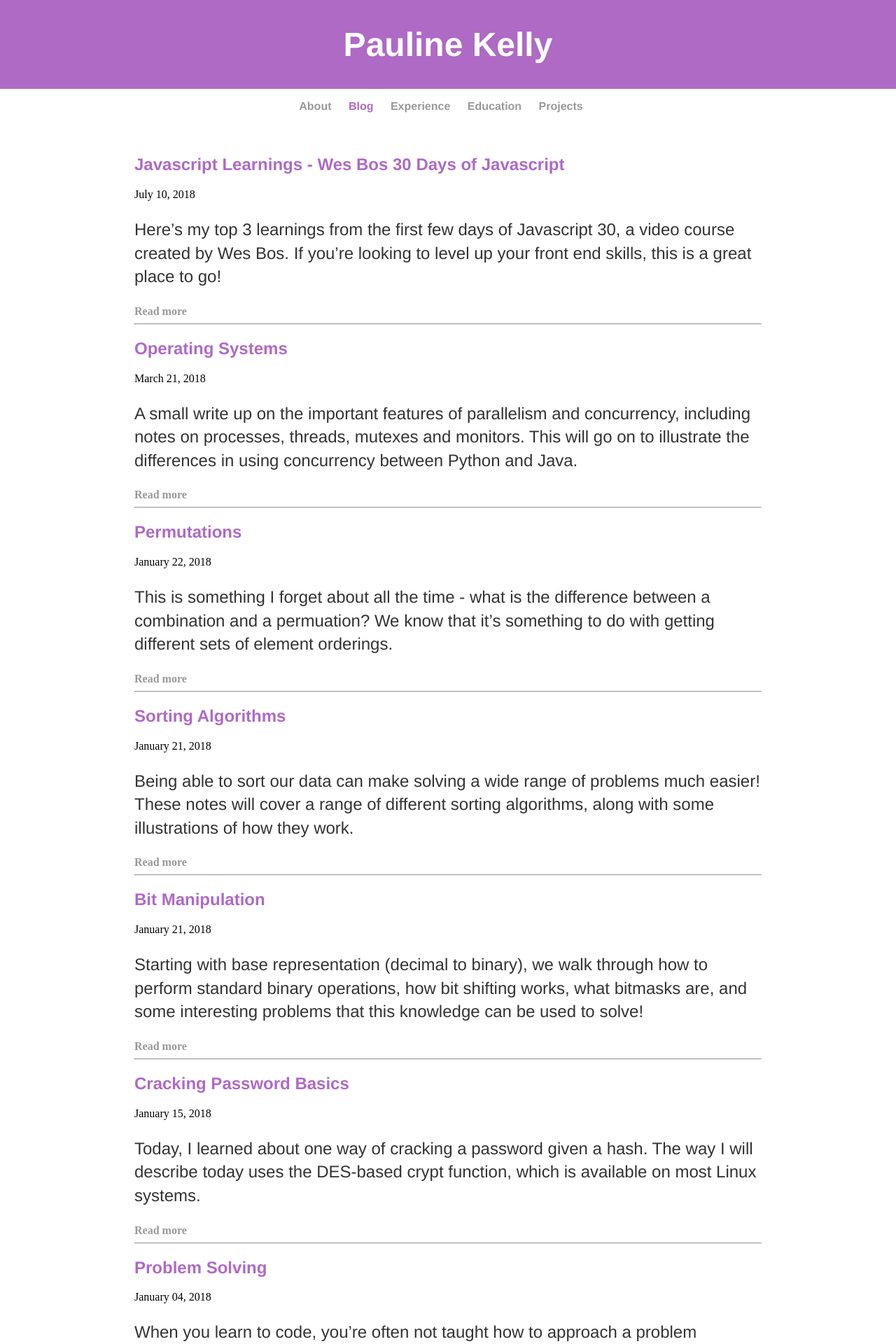
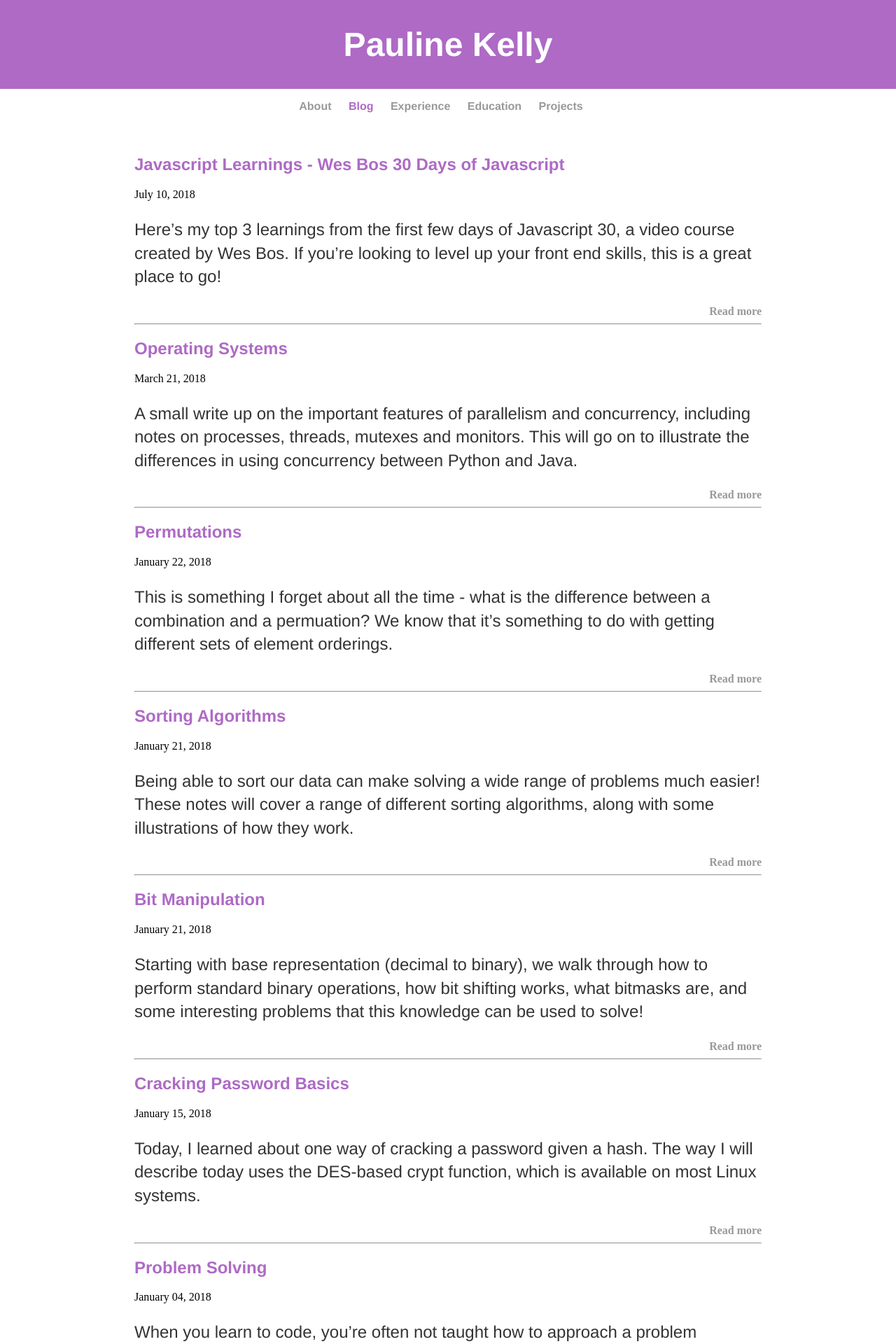
Before and after one commit to Sebbenbear/sebbenbear.github.io, a Jekyll site: the page built from blog/index.html, in a window 1280 px wide. Shown: the top 1920 px of the page at 70% size. Built offline with Jekyll 4.4.1, drawn with Linux system fonts in a browser that asks for light colours.

Commit message:
fix: remove . from read-more class so text will align right properly

```diff
--- a/blog/index.html
+++ b/blog/index.html
@@ -10,7 +10,7 @@ title: Blog
 		<p>
 		{{ post.content | split:'<!--break-->' | first }}
 		</p>
-		<div class=".read-more">
+		<div class="read-more">
 			{% if post.content contains '<!--break-->' %}
 				<a href="{{ post.url }}"><b>Read more</b></a>
 			{% endif %}
```
